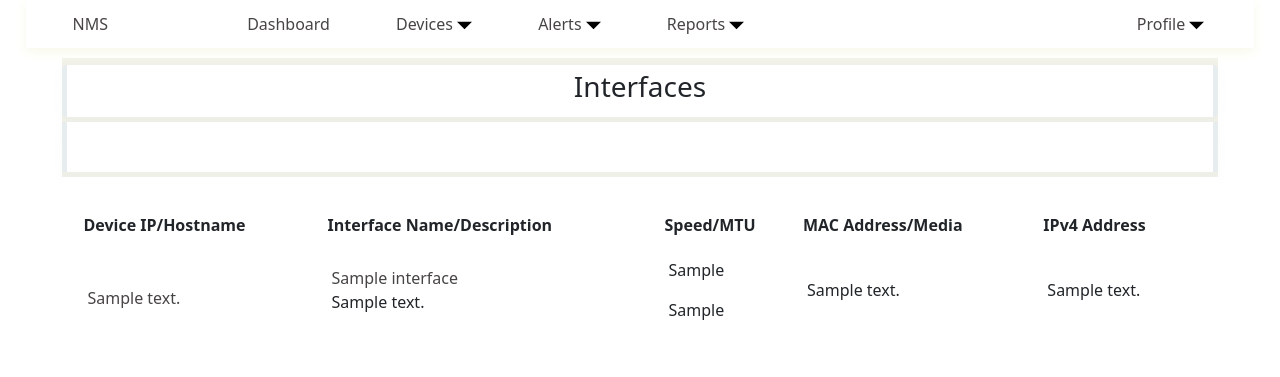
After one commit to mahmud501/NMS, a Flask app: page /ports/1 in a window 1280 px wide. The commit adds this page. Shown: the top 377 px of the page. Run offline with Flask 3, Linux system fonts and the light colour scheme; tables that the repository leaves empty or names only in its code hold one stand-in row (values such as "Sample post"); parts of the project's set-up code (start-up, migrations or seed data) failed here and were passed over.

Commit message:
MTU addition including interface html

```diff
--- a/app.py
+++ b/app.py
@@ -73,8 +73,6 @@ def device_details(device_id):
 
     return render_template("device_detail.html", page_title=device["ip_address"], device=device, interfaces=interfaces)
 
-
-
 @app.route("/devices/add", methods=["GET", "POST"])
 def add_device():
     if request.method == "GET":
@@ -123,5 +121,38 @@ def add_device():
 
     # return redirect(f"/devices/{device_id}")
 
+@app.route("/ports/<interface_filter>")
+def interfaces_list(interface_filter="all"):
+    db =get_db()
+    cursor = db.cursor(dictionary=True)
+    query = """
+        SELECT i.*, d.ip_address FROM interfaces i
+        JOIN devices d ON  i.device_id = d.device_id
+    """
+
+    page_title = "All Interfaces"
+    if interface_filter == "up":
+        query += " WHERE i.oper_status = 'up'"
+        page_title = "Up Interfaces"
+    elif interface_filter == 'down':
+        query += " WHERE i.oper_status = 'down'"
+        page_title = "Down Interfaces"
+    elif interface_filter == "disabled":
+        query += " WHERE i.admin_status = 'down'"
+        page_title = "Disabled Interfaces"
+    else:
+        page_title = "Interfaces"
+
+    cursor.execute(query)
+    interfaces = cursor.fetchall()
+    cursor.close()
+    db.close()
+
+    if not interfaces:
+        return redirect(url_for("dashboard"))
+
+    return render_template ("interfaces_list.html", page_title=page_title, interfaces=interfaces)
+
+
 if __name__ == "__main__":
     app.run(debug=True)
--- a/static/css/style.css
+++ b/static/css/style.css
@@ -7,7 +7,9 @@ body {
 }
 
 .navbar {
-    /* position: fixed; */
+    position: sticky;
+    top: 0;
+    z-index: 1000;
     background: white;
     margin-bottom: 10px;
     /* color: black; */
@@ -500,9 +538,22 @@ body {
 .interface-link.default:hover {
     color: #495057;
 }
-
 /* end device detail css */
 
+/* interface list css */
+.interface-details {
+    width: 100%;
+    background: white;
+    margin-top: 5px;
+    margin-bottom: 20px;
+    padding: 20px;
+}
+
+.interface-list-table{
+    width: 100%;
+}
+
+/* end interface list css */
 table{
     border-collapse: separate;
     border-spacing: 0 15px;
--- a/templates/device_detail.html
+++ b/templates/device_detail.html
@@ -163,6 +163,12 @@
                     <td>{{device.last_reboot_time}}</td>
                 </tr>
             {% endif %}
+            {% if device.last_polled_time|lower != 'none' %}
+                <tr>
+                    <td>Last Polled</td>
+                    <td>{{device.last_polled_time}}</td>
+                </tr>
+            {% endif %}
         </table>
     </div>
     <div class="device-detail-graph-1">
--- /dev/null
+++ b/templates/interfaces_list.html
@@ -0,0 +1,47 @@
+{% extends "base.html" %}
+
+{% block title %}NMS - {{page_title}}{% endblock %}
+
+{% block content %}
+<div class="net-dashboard">
+    <h3>{{page_title}}</h3>
+</div>
+<div class="gap-view">
+</div>
+<div class = "interface-details">
+    <table class="interface-list-table">
+        <thead>
+            <tr>
+                <th>Device IP/Hostname</th>
+                <th>Interface Name/Description</th>
+                <th>Speed/MTU</th>
+                <th>MAC Address/Media</th>
+                <th>IPv4 Address</th>
+            </tr>
+        </thead>
+        <tbody>
+            {% for interface in interfaces %}
+                <tr>
+                    <td>
+                        <a href="/devices/device/{{ interface.device_id }}">{{ interface.ip_address }}</a>
+                    </td>
+                    <td>
+                        <a href="">{{ interface.name}}</a>
+                        <p>{{ interface.description }}</p>
+                    </td>
+                    <td>
+                        <p>{{ interface.speed }}</p>
+                        <p>{{ interface.mtu }}</p>
+                    </td>
+                    <td>
+                        <p>{{ interface.mac_address}}</p>
+                    </td>
+                    <td>
+                        <p>{{ interface.ipv4_address}}</p>
+                    </td>
+                </tr>
+            {% endfor %}
+        </tbody>
+    </table>
+</div>
+{% endblock %}
--- a/text_poll_interface.py
+++ b/text_poll_interface.py
@@ -98,13 +98,14 @@ def poll_interfaces():
             description = data.get('18', '')  # ifDescr
             admin_status = 'up' if data.get('7') == 1 else 'down'  # ifAdminStatus
             oper_status = 'up' if data.get('8') == 1 else 'down'  # ifOperStatus
+            mtu = data.get('4')
             speed = data.get('5')  # ifSpeed
             mac_address = data.get('6')  # Keep as is for now
             if mac_address and len(mac_address) == 14:
                 mac_address = ':'.join(mac_address[i:i+2] for i in range(2, 14, 2))
             ipv4_address = interface_ips.get(if_index, "")
             print(f"Processing Device {ip} Interface {if_index}: Name={name}, AdminStatus={admin_status}, OperStatus={oper_status}, Speed={speed}, MAC={mac_address}, IP={ipv4_address}")
-            print(f"int description: {description}")
+            print(f"MTU: {mtu}")
         #     # Check if interface exists
         #     # cursor.execute("SELECT interface_id, name, description, admin_status, oper_status, speed, mac_address FROM interfaces WHERE device_id = %s AND if_index = %s", (device_id, if_index))
         #     # existing = cursor.fetchone()
```
Also changed, not shown: other parts of static/css/style.css (+36 -1 lines), modules/interface_poller.py (+7 -5 lines), templates/dashboard.html (+19 -7 lines).
